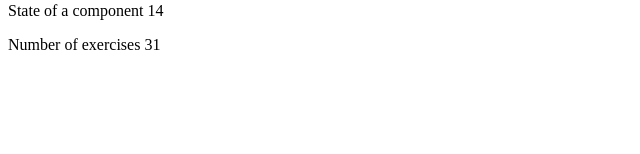
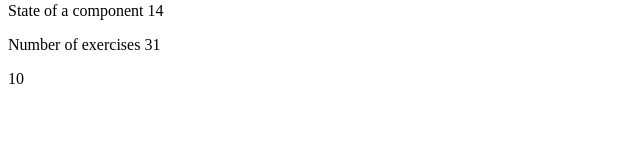
Before and after one commit to Santiagus/fullstackopen, a React (Vite) app in the folder part1/: page / in a window 1280 px wide. Shown: the part 146-300 px from the top of the page, without its empty margins (0-640 px from the left). Built offline with nearby package versions, Linux system fonts and the light colour scheme.

Commit message:
feat(part1): add counter

```diff
--- a/part1/src/App.jsx
+++ b/part1/src/App.jsx
@@ -3,13 +3,11 @@ const Header = (props) => {
   return <h1>{props.course}</h1>;
 };
 
-const Part = ({ part, exercises }) => {
-  return (
-    <p>
-      {part} {exercises}
-    </p>
-  );
-};
+const Part = ({ part, exercises }) => (
+  <p>
+    {part} {exercises}
+  </p>
+);
 
 const Content = ({ parts }) => {
   return (
@@ -30,7 +28,11 @@ const Total = ({ parts }) => {
   return <p>Number of exercises {total}</p>;
 };
 
-const App = () => {
+const Counter = ({ value }) => {
+  return <div>{value}</div>;
+};
+
+const App = ({ counter }) => {
   const course = "Half Stack application development";
   const parts = [
     {
@@ -52,6 +54,7 @@ const App = () => {
       <Header course={course} />
       <Content parts={parts} />
       <Total parts={parts} />
+      <Counter value={counter} />
     </div>
   );
 };
--- a/part1/src/main.jsx
+++ b/part1/src/main.jsx
@@ -1,4 +1,7 @@
 import ReactDOM from "react-dom/client";
 import App from "./App";
 
-ReactDOM.createRoot(document.getElementById("root")).render(<App />);
+let counter = 10;
+ReactDOM.createRoot(document.getElementById("root")).render(
+  <App counter={counter} />,
+);
```
